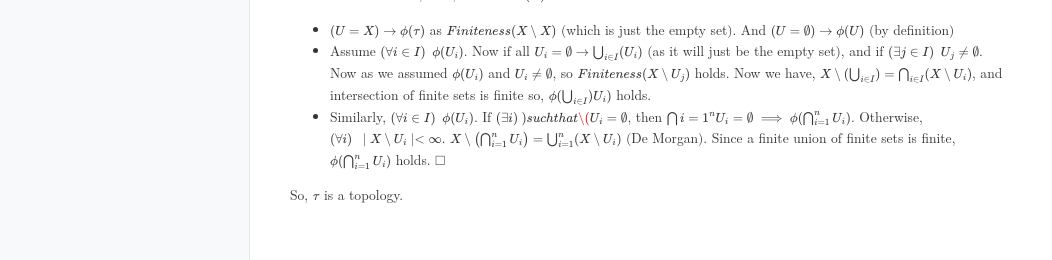
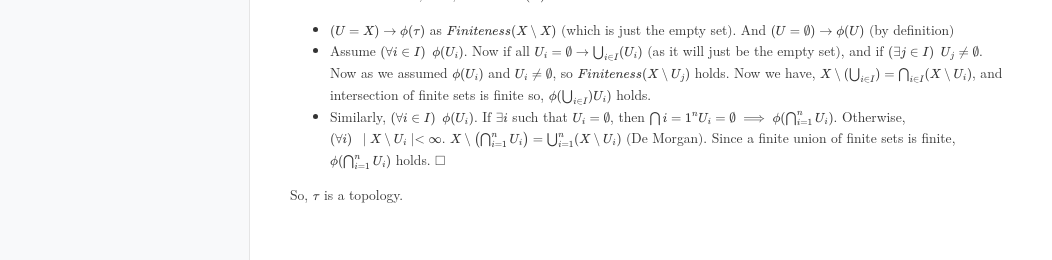
Before and after one commit to Nasif-Abdullah/Math, a Jekyll site: the page built from Point-Set Topology/Introduction.md, in a window 1280 px wide and 1313 px high. Shown: the part 1053-1313 px from the top of the window, without its empty margins (0-1052 px from the left). Built offline with Jekyll 4.4.1, drawn with Linux system fonts in a browser that asks for light colours; some web fonts are replaced.

```diff
--- a/Point-Set Topology/Introduction.md
+++ b/Point-Set Topology/Introduction.md
@@ -41,6 +41,6 @@ If a set $$U$$ is not finite, here, $$Finiteness(U) = T$$. Now we have-
 
  - $$(U = X) \rightarrow \phi(\tau)$$ as $$Finiteness(X \setminus X)$$ (which is just the empty set). And $$(U = \emptyset) \rightarrow \phi(U)$$ (by definition)
  - Assume $$(\forall i \in I)\ \ \phi(U_i)$$. Now if all $$U_i = \emptyset \rightarrow \bigcup_{i \in I} (U_i)$$ (as it will just be the empty set), and if $$(\exists j \in I) \ \ U_j \neq \emptyset$$. Now as we assumed $$\phi(U_i)$$ and $$U_i \neq \emptyset$$, so $$Finiteness(X \setminus U_j)$$ holds. Now we have, $$X \setminus (\bigcup_{i \in I}) = \bigcap_{i \in I} (X \setminus U_i)$$, and intersection of finite sets is finite so, $$\phi(\bigcup_{i \in I}) U_i)$$ holds.
- - Similarly, $$(\forall i \in I) \ \ \phi(U_i)$$. If $$(\exists i) \ \$$ such that $$U_i = \emptyset$$, then $$\bigcap{i=1}^n U_i = \emptyset \implies \phi(\bigcap_{i=1}^n U_i)$$. Otherwise, $$(\forall i) \ \ \mid X \setminus U_i \mid < \infty$$. $$X \setminus \left(\bigcap_{i=1}^n U_i\right) = \bigcup_{i=1}^n (X \setminus U_i)$$ (De Morgan). Since a finite union of finite sets is finite, $$\phi(\bigcap_{i=1}^n U_i)$$ holds. $$\square$$
+ - Similarly, $$(\forall i \in I) \ \ \phi(U_i)$$. If $$\exists i$$ such that $$U_i = \emptyset$$, then $$\bigcap{i=1}^n U_i = \emptyset \implies \phi(\bigcap_{i=1}^n U_i)$$. Otherwise, $$(\forall i) \ \ \mid X \setminus U_i \mid < \infty$$. $$X \setminus \left(\bigcap_{i=1}^n U_i\right) = \bigcup_{i=1}^n (X \setminus U_i)$$ (De Morgan). Since a finite union of finite sets is finite, $$\phi(\bigcap_{i=1}^n U_i)$$ holds. $$\square$$
 
 So, $$\tau$$ is a topology.
```
